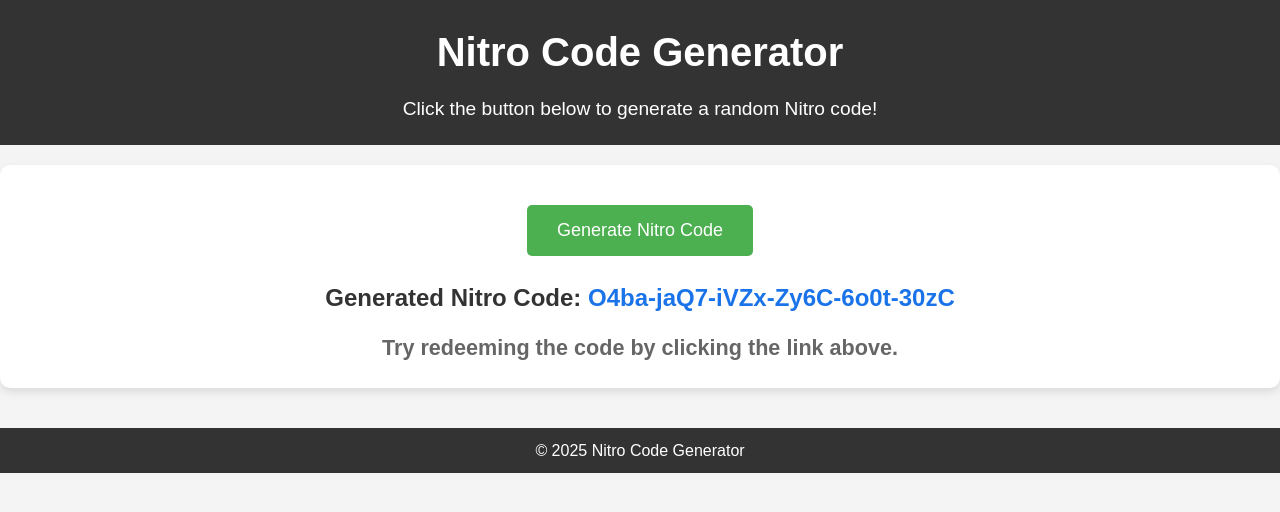
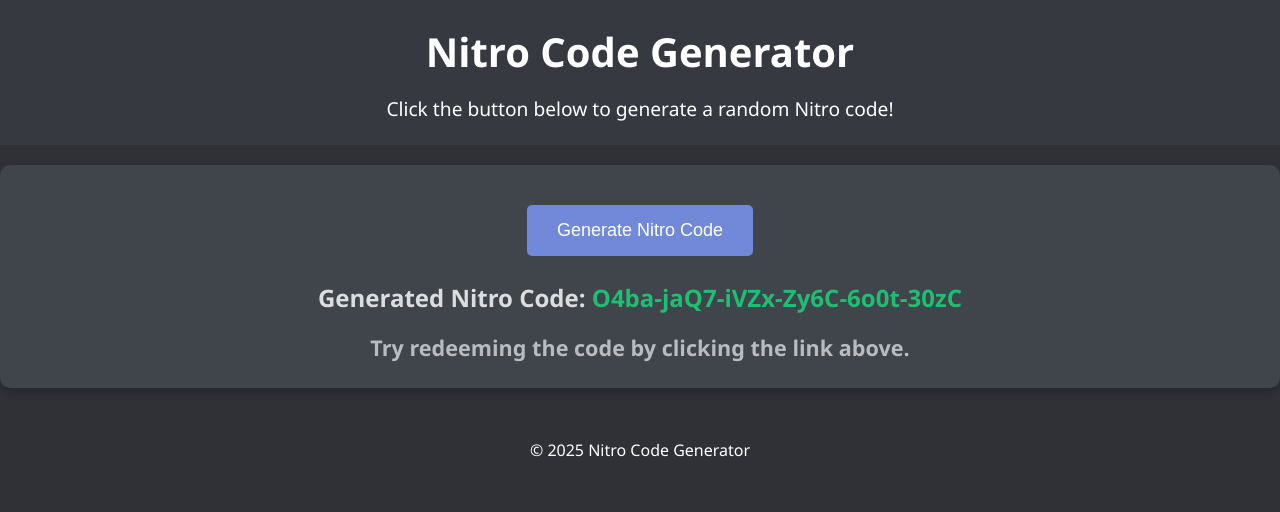
Before and after one commit to ethantheDeveloper220/Nitro-Gen, a plain HTML site: page index.html in a window 1280 px wide. Both pictures are taken after a click on the button "Generate Nitro Code". Drawn offline with Linux system fonts and the light colour scheme.

Commit message:
Update style.css

```diff
--- a/style.css
+++ b/style.css
@@ -6,9 +6,9 @@
 }
 
 body {
-    font-family: 'Arial', sans-serif;
-    background-color: #f4f4f4;
-    color: #333;
+    font-family: 'Segoe UI', Tahoma, Geneva, Verdana, sans-serif;
+    background-color: #2f3136; /* Discord dark background */
+    color: #dcddde; /* Light text color */
     line-height: 1.6;
 }
 
@@ -21,8 +21,8 @@ body {
 
 /* Header */
 header {
-    background-color: #333;
-    color: white;
+    background-color: #36393f; /* Dark Discord header */
+    color: #ffffff;
     padding: 20px 0;
     margin-bottom: 20px;
 }
@@ -41,7 +41,7 @@ button {
     padding: 15px 30px;
     font-size: 18px;
     color: white;
-    background-color: #4CAF50;
+    background-color: #7289da; /* Discord primary blue */
     border: none;
     cursor: pointer;
     border-radius: 5px;
@@ -50,31 +50,31 @@ button {
 }
 
 button:hover {
-    background-color: #45a049;
+    background-color: #5a6fbf; /* Hover effect */
 }
 
 button:active {
-    background-color: #388e3c;
+    background-color: #4e5d8e; /* Active state */
 }
 
 /* Result Section */
 .main-content {
-    background-color: #ffffff;
+    background-color: #40444b; /* Slightly lighter background for contrast */
     padding: 20px;
     border-radius: 10px;
-    box-shadow: 0 4px 8px rgba(0, 0, 0, 0.1);
+    box-shadow: 0 4px 8px rgba(0, 0, 0, 0.2);
 }
 
 #result {
     margin-top: 20px;
     font-size: 1.5em;
     font-weight: bold;
-    color: #333;
+    color: #dcddde;
     line-height: 1.8;
 }
 
 a {
-    color: #1a73e8;
+    color: #1dbf73; /* Discord green for the link */
     text-decoration: none;
     font-weight: bold;
 }
@@ -89,7 +89,7 @@ a:focus {
 
 /* Footer */
 footer {
-    background-color: #333;
+    background-color: #2f3136;
     color: white;
     padding: 10px 0;
     margin-top: 40px;
@@ -102,7 +102,7 @@ footer p {
 /* Small Text */
 small {
     font-size: 0.9em;
-    color: #666;
+    color: #b9bbbe; /* Lighter grey */
     margin-top: 10px;
     display: block;
 }
```
